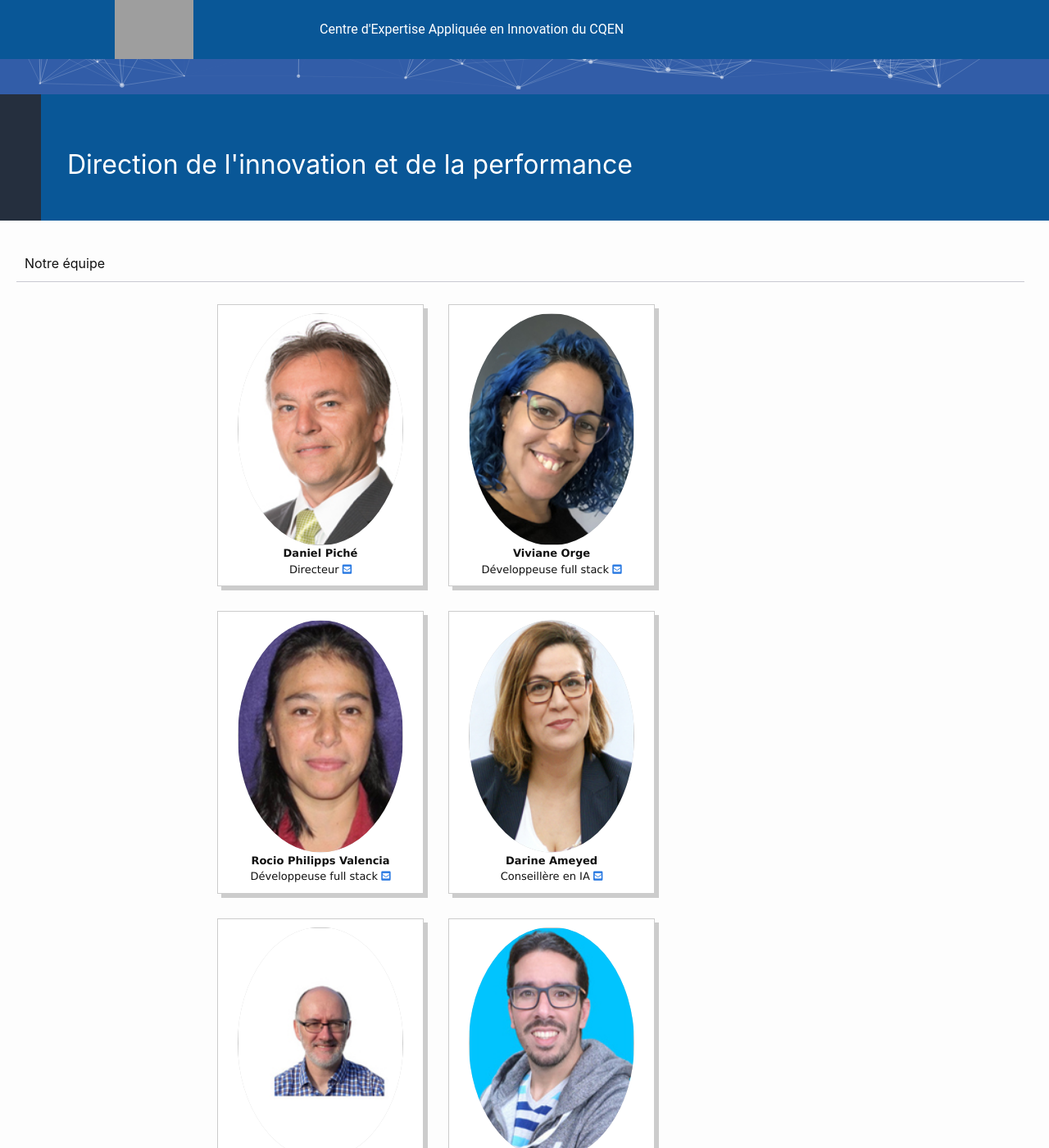
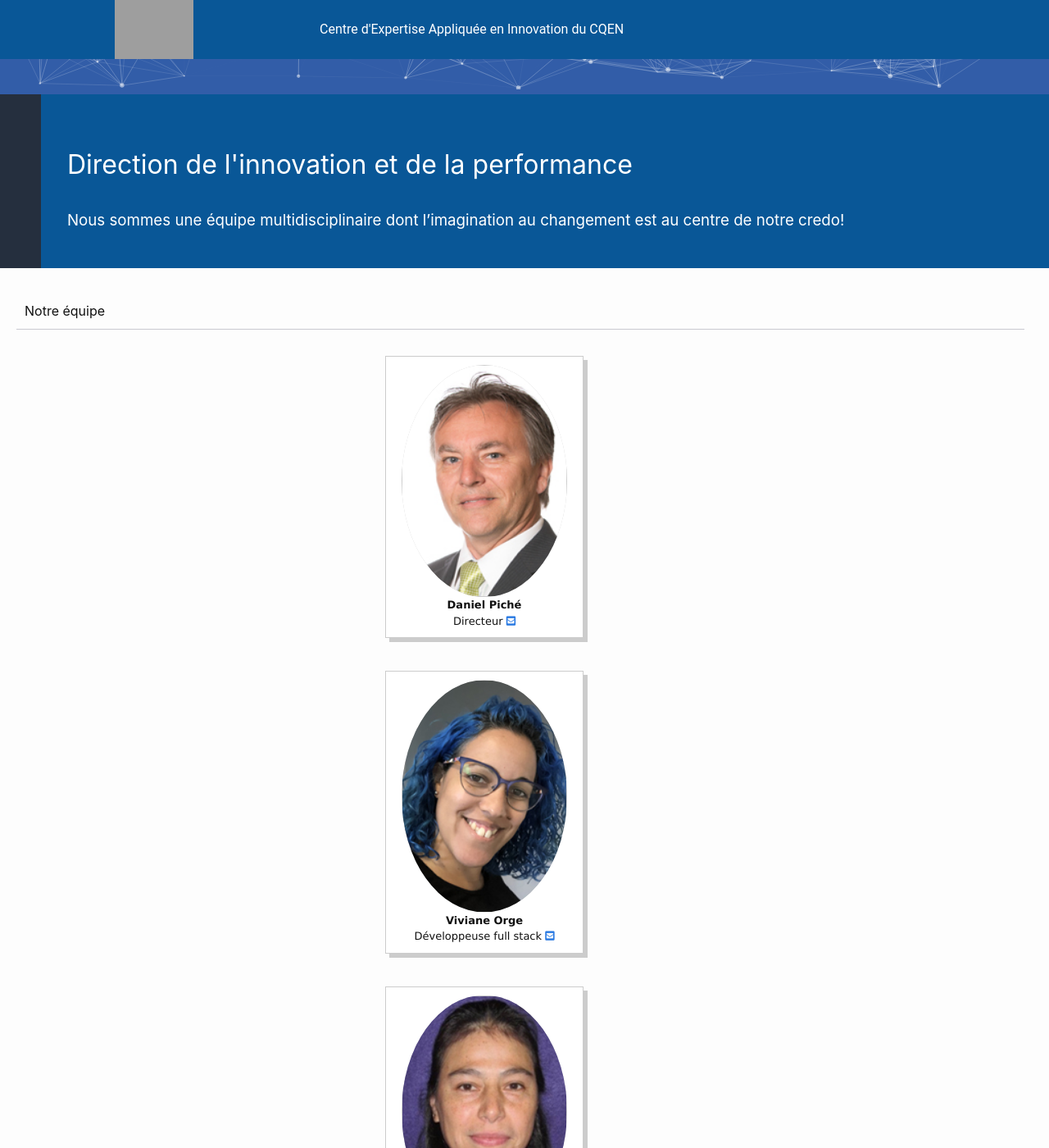
Before and after one commit to PierreJiji/CI-test, a Jekyll site: the page built from _pages/a-propos-de-nous.markdown, in a window 1280 px wide and 1400 px high, scrolled down 563 px. Shown: the whole window at 82% size. Built offline with Jekyll 4.4.1, drawn with Linux system fonts in a browser that asks for light colours; some of the changed text lies outside the part shown; grey boxes are pictures that could not be loaded.

Commit message:
Ajout images
Signed-off-by: mvaba01 <basile.mvayimberi@mcn.gouv.qc.ca>

```diff
--- a/_layouts/a-propos-de-nous.html
+++ b/_layouts/a-propos-de-nous.html
@@ -30,9 +30,9 @@
 
 .carte
 {
-	width:230px;
+	width:220px;
   float: left;
-  margin: 15px;
+  margin: 20px;
   border: #ccc 1px solid;
   padding: 10px;
   background-color:#fff ;
@@ -50,8 +50,8 @@
 }
 #auCentre
 {
-margin-left: 250px;
-margin-right: 250px;
+margin-left: 450px;
+margin-right: 450px;
 }
 
 /*FIN GALERIE*/
@@ -66,6 +66,9 @@
 
     <div class="index-description">
       <h1>Direction de l'innovation et de la performance</h1>
+      <h3>
+        Nous sommes une équipe multidisciplinaire dont l’imagination au changement est au centre de notre credo!
+      </h3>
     </div>
 
     <div id="conteneur">
@@ -108,7 +111,7 @@
                 Développeur full stack <a href="mailto:Diego.Barreto@mcn.gouv.ca" ><i class="tailleXL fa fa-envelope-square"></i></a>
           </div>
           <div class="carte">
-            <img src="{{site.baseurl}}/assets/piv/Francis.JPG" alt="Photo Francis">
+            <img src="{{site.baseurl}}/assets/piv/Francis.jpg" alt="Photo Francis">
               <strong>Francis Gagné</strong><br />
               Développeur full stack <a href="mailto:Francis.Gragne@mcn.gouv.ca" ><i class="tailleXL fa fa-envelope-square"></i></a>
         </div>
@@ -125,7 +128,7 @@
         <div class="carte">
           <img src="{{site.baseurl}}/assets/piv/Pierre.jpg" alt="Photo Pierre">
             <strong>Pierre Jiji</strong><br />
-            Développeur full stack <a href="mailto:Pierre.jiji@mcn.gouv.ca" ><i class="tailleXL fa fa-envelope-square"></i></a>
+            Analyste DevSecOps <a href="mailto:Pierre.jiji@mcn.gouv.ca" ><i class="tailleXL fa fa-envelope-square"></i></a>
         </div>
         <div class="carte">
           <img src="{{site.baseurl}}/assets/piv/Basile.jpg" alt="Photo Basile">
@@ -133,10 +136,15 @@
             Analyste DevSecOps <a href="mailto:Basile.mvayimberi@mcn.gouv.ca" ><i class="tailleXL fa fa-envelope-square"></i></a>
         </div>
         <div class="carte">
-          <img src="{{site.baseurl}}/assets/piv/Stephane.JPG" alt="Photo Stéphane">
+          <img src="{{site.baseurl}}/assets/piv/Stephane.jpg" alt="Photo Stéphane">
             <strong>Stéphane Paré</strong><br />
-            Conseiller en architecture-innovation <a href="mailto:Stephane.pare@mcn.gouv.ca" ><i class="tailleXL fa fa-envelope-square"></i></a>
+            Cons. en architecture-innovation x<a href="mailto:Stephane.pare@mcn.gouv.ca" ><i class="tailleXL fa fa-envelope-square"></i></a>
       </div>
+      <div class="carte">
+        <img src="{{site.baseurl}}/assets/piv/Julio.jpg" alt="Photo Julio">
+          <strong>Julio Cesar Torres</strong><br />
+          Développeur full stack <a href="mailto:Julio.CesarTorres@mcn.gouv.ca" ><i class="tailleXL fa fa-envelope-square"></i></a>
+    </div>
         </div>
       </div>
     </div>
```
